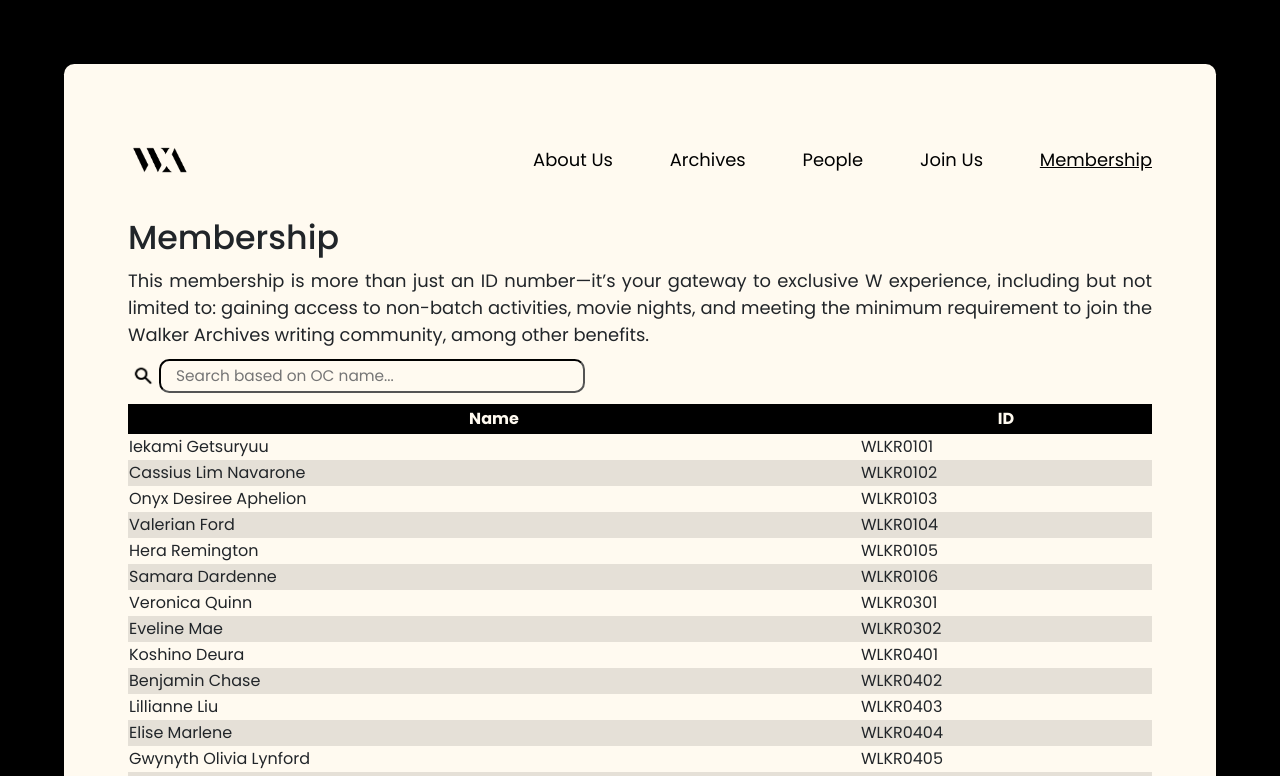
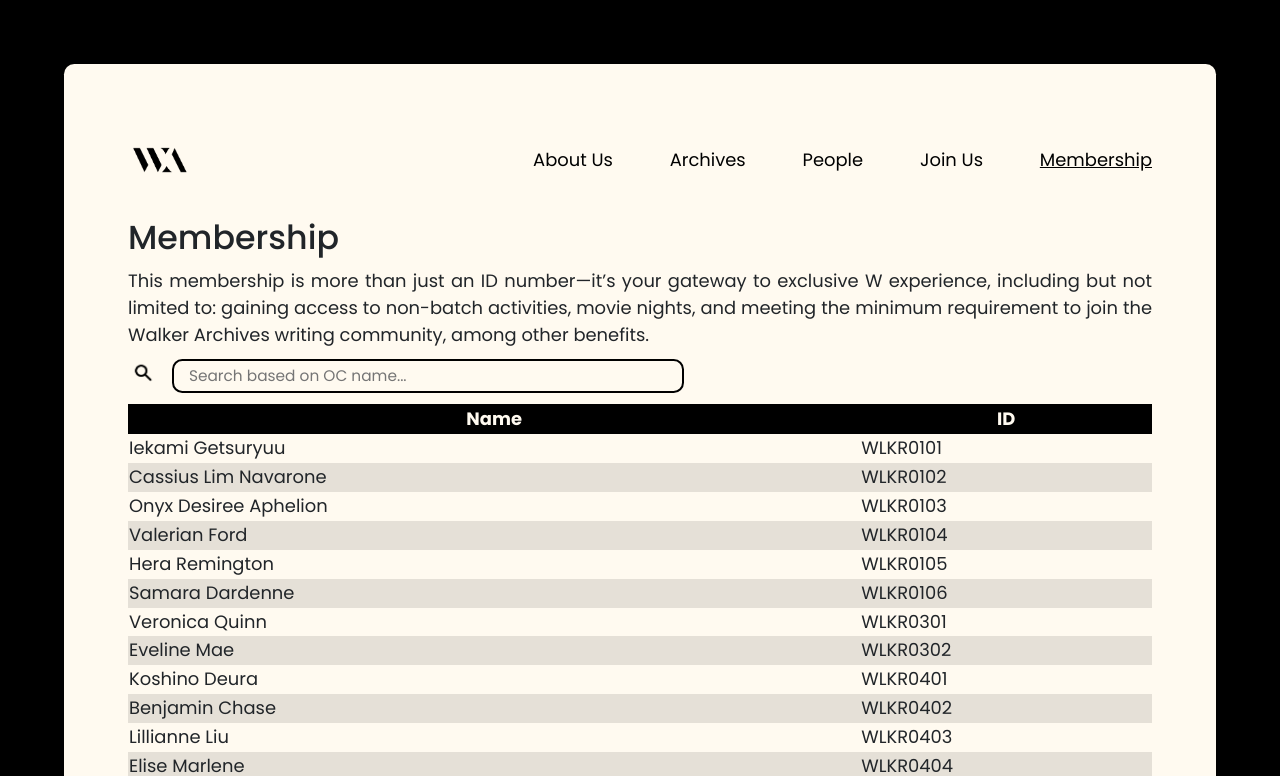
Before and after one commit to aetheryn/walker-archives, a React (Vite) app: page /members in a window 1280 px wide. Shown: the top 776 px of the page. Built offline with nearby package versions, Linux system fonts and the light colour scheme.

Commit message:
Update membership.jsx styling

```diff
--- a/src/pages/Membership.jsx
+++ b/src/pages/Membership.jsx
@@ -27,17 +27,24 @@ const Membership = () => {
         to join the Walker Archives writing community, among other benefits.
       </p>
 
-      <div style={{ display: "inline" }}>
+      <div
+        style={{
+          display: "flex",
+          alignItems: "flex-start",
+          justifyContent: "left",
+          margin: "auto",
+        }}
+      >
         <img
           src="/search.png"
           style={{
             height: "2.4vw",
+            marginRight: "1vw",
           }}
         />
         <input
           id="search"
           value={searchInput}
-          className="col-5"
           type="text"
           placeholder="Search based on OC name..."
           onChange={(event) => {
@@ -50,6 +57,9 @@ const Membership = () => {
             borderColor: "black",
             backgroundColor: "transparent",
             borderRadius: ".8vw",
+            borderWidth: ".2vw",
+            width: "50%",
+            borderStyle: "solid",
           }}
         ></input>
       </div>
@@ -64,6 +74,7 @@ const Membership = () => {
             backgroundColor: "black",
             textAlign: "center",
             color: "#fffaf0",
+            fontSize: "1.4vw",
           }}
         >
           <th>
@@ -86,7 +97,7 @@ const Membership = () => {
 
         {displayedList.map((entry) => {
           return (
-            <tr>
+            <tr style={{ fontSize: "1.4vw" }}>
               <td>{entry.name}</td>
               <td>WLKR{entry.id}</td>
             </tr>
```
